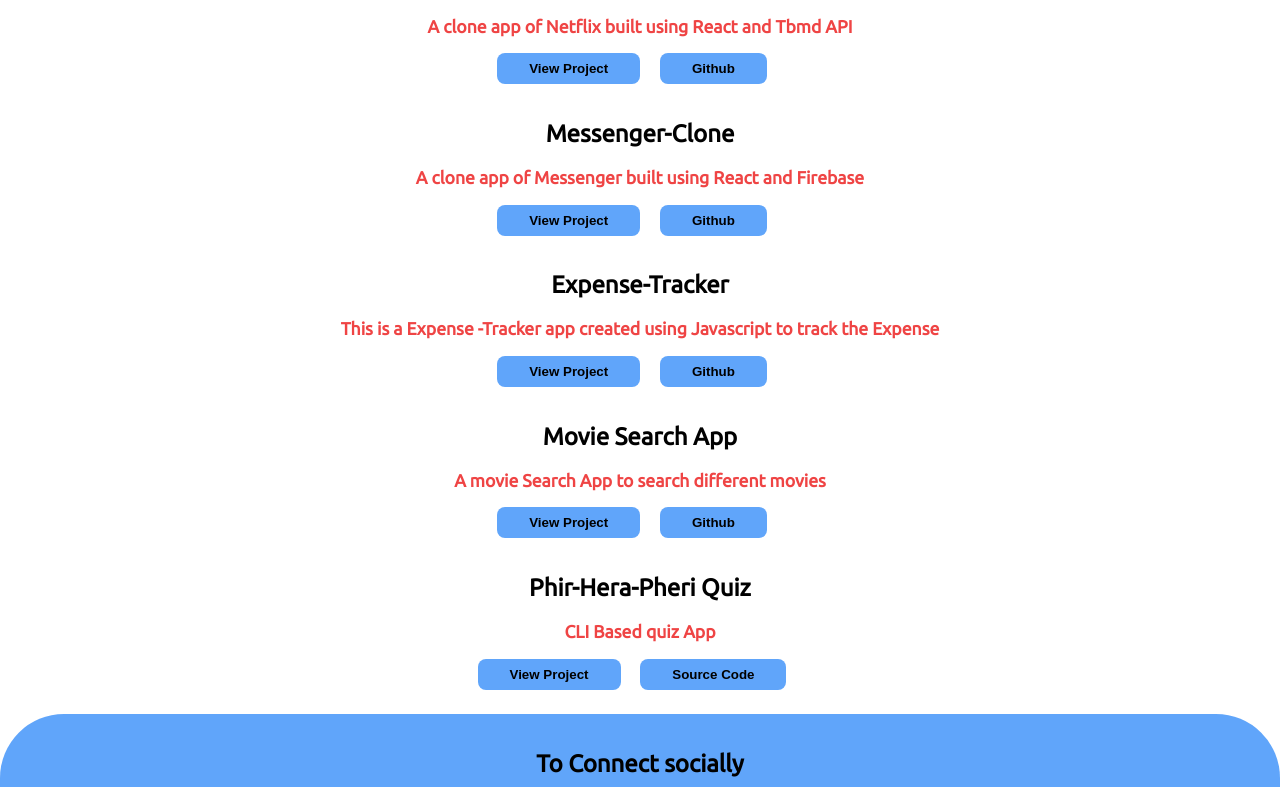
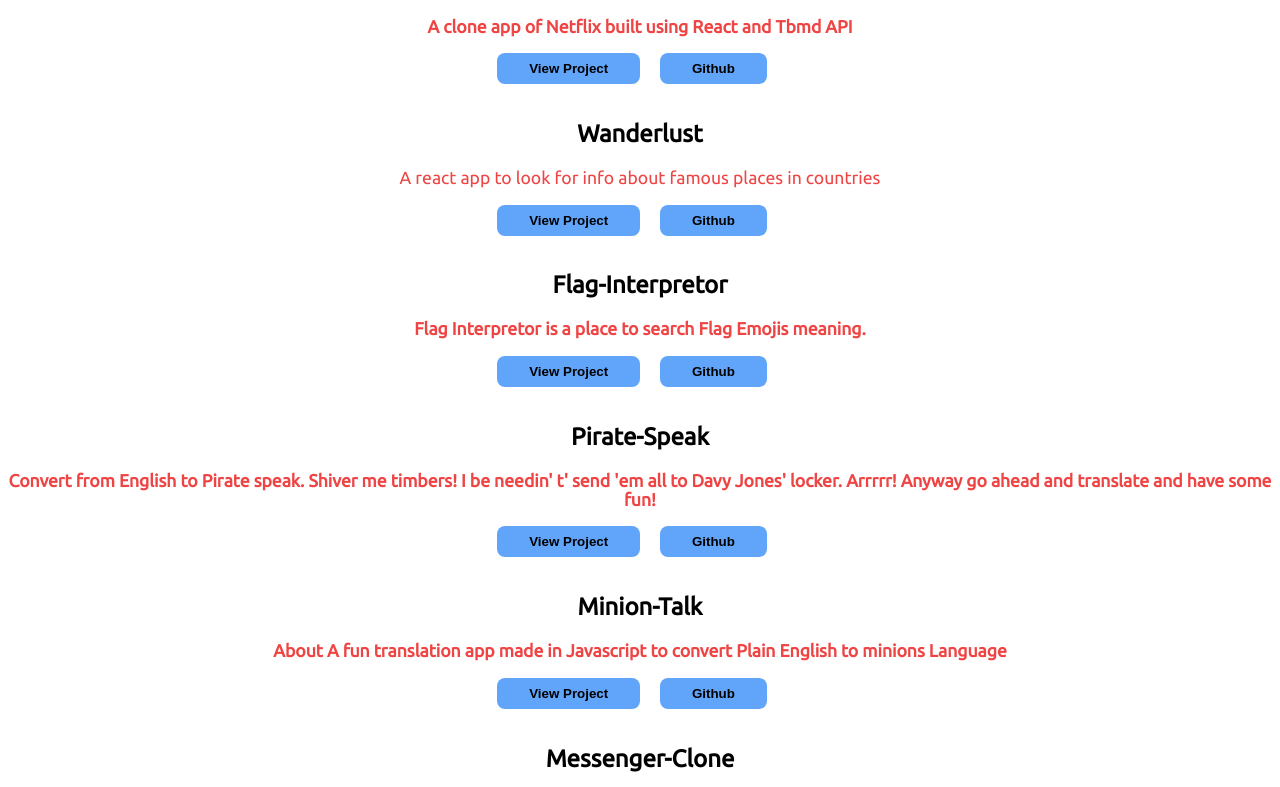
Before and after one commit to prathmeshjagtap/myportfolio, a plain HTML site: page projects.html in a window 1280 px wide. Shown: the part 700-1487 px from the top of the page. Drawn offline with Linux system fonts and the light colour scheme.

Commit message:
feat-added projects

```diff
--- a/projects.html
+++ b/projects.html
@@ -41,6 +41,66 @@
             ><button type="button">View Project</button></a
           >
           <a href="https://github.com/prathmeshjagtap/Netflix-Clone"
+            ><button type="button">Github</button></a
+          >
+        </div>
+        <div>
+          <h1>Wanderlust</h1>
+          <p>
+            <strong></strong>
+              A react app to look for info about famous places in
+              countries</strong
+            >
+          </p>
+          <a href="https://wanderlust2021.netlify.app/"
+            ><button type="button">View Project</button></a
+          >
+          <a href="https://github.com/prathmeshjagtap/wanderlust"
+            ><button type="button">Github</button></a
+          >
+        </div>
+        <div>
+          <h1>Flag-Interpretor</h1>
+          <p>
+            <strong>
+              Flag Interpretor is a place to search Flag Emojis meaning.</strong
+            >
+          </p>
+          <a href="https://flag-pedia.netlify.app/"
+            ><button type="button">View Project</button></a
+          >
+          <a href="https://github.com/prathmeshjagtap/Falg-Interpretor"
+            ><button type="button">Github</button></a
+          >
+        </div>
+        <div>
+          <h1>Pirate-Speak</h1>
+          <p>
+            <strong>
+
+              Convert from English to Pirate speak. Shiver me timbers! I be needin' t' send 'em all to Davy Jones' locker. Arrrrr! Anyway go ahead and translate and have some fun!</strong
+            >
+          </p>
+          <a href="https://piratetranslate.netlify.app/"
+            ><button type="button">View Project</button></a
+          >
+          <a href="https://github.com/prathmeshjagtap/Pirate-Speak"
+            ><button type="button">Github</button></a
+          >
+        </div>
+        <div>
+          <h1>Minion-Talk</h1>
+          <p>
+            <strong>
+
+              About
+A fun translation app made in Javascript to convert Plain English to minions Language</strong
+            >
+          </p>
+          <a href="https://minions-translate.netlify.app/"
+            ><button type="button">View Project</button></a
+          >
+          <a href="https://github.com/prathmeshjagtap/banana-speak"
             ><button type="button">Github</button></a
           >
         </div>
```
